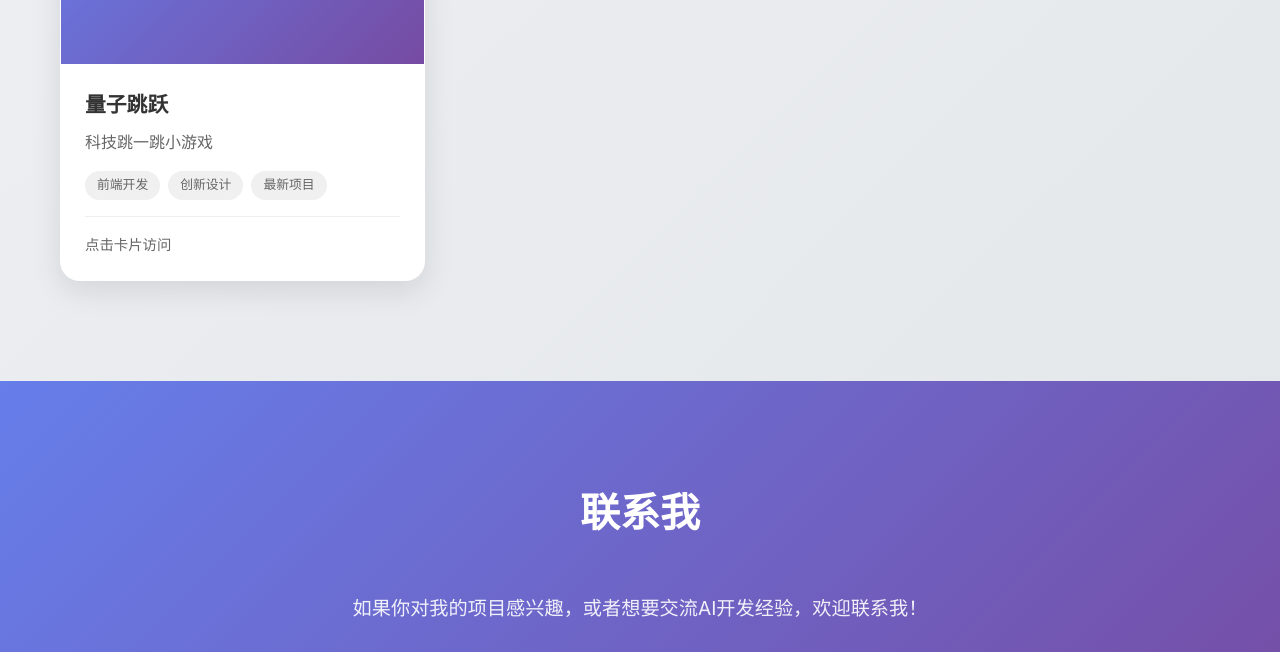
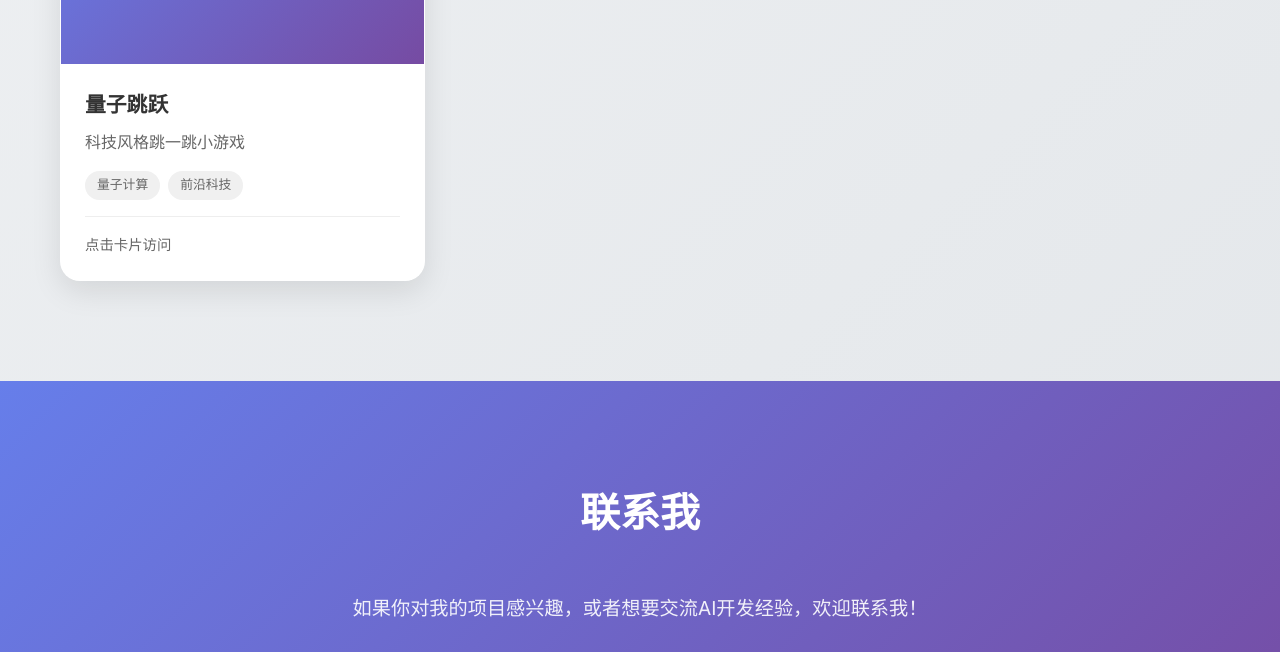
Before and after one commit to 577840261/Personal-Website, a plain HTML site: page index.html in a window 1280 px wide. Shown: the part 3880-4532 px from the top of the page. Drawn offline with Linux system fonts and the light colour scheme.

Commit message:
Add files via upload

```diff
--- a/index.html
+++ b/index.html
@@ -254,19 +254,18 @@
                         </div>
                     </div>
                 </div>
-                <div class="project-card" data-tilt onclick="window.open('https://577840261.github.io/lzty/', '_blank')">
+                <div class="project-card" data-tilt onclick="window.open('https://577840261.github.io/quantum-leap/', '_blank')">
                     <div class="project-image">
                         <div class="project-overlay">
-                            <i class="fas fa-rocket"></i>
+                            <i class="fas fa-atom"></i>
                         </div>
                     </div>
                     <div class="project-content">
                         <h3>量子跳跃</h3>
-                        <p>科技跳一跳小游戏</p>
+                        <p>科技风格跳一跳小游戏</p>
                         <div class="project-tags">
-                            <span>前端开发</span>
-                            <span>创新设计</span>
-                            <span>最新项目</span>
+                            <span>量子计算</span>
+                            <span>前沿科技</span>
                         </div>
                         <div class="project-stats">
                             <div class="stat">点击卡片访问</div>
```
